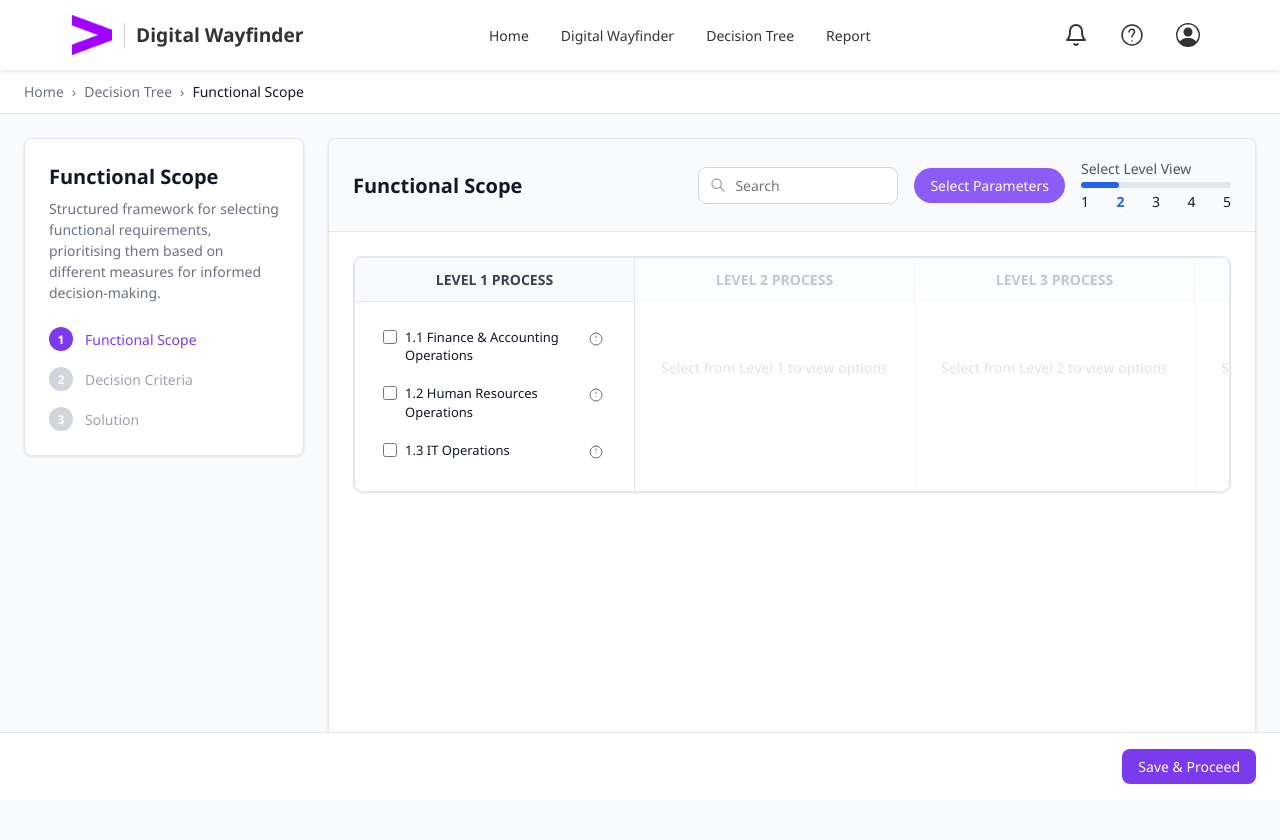
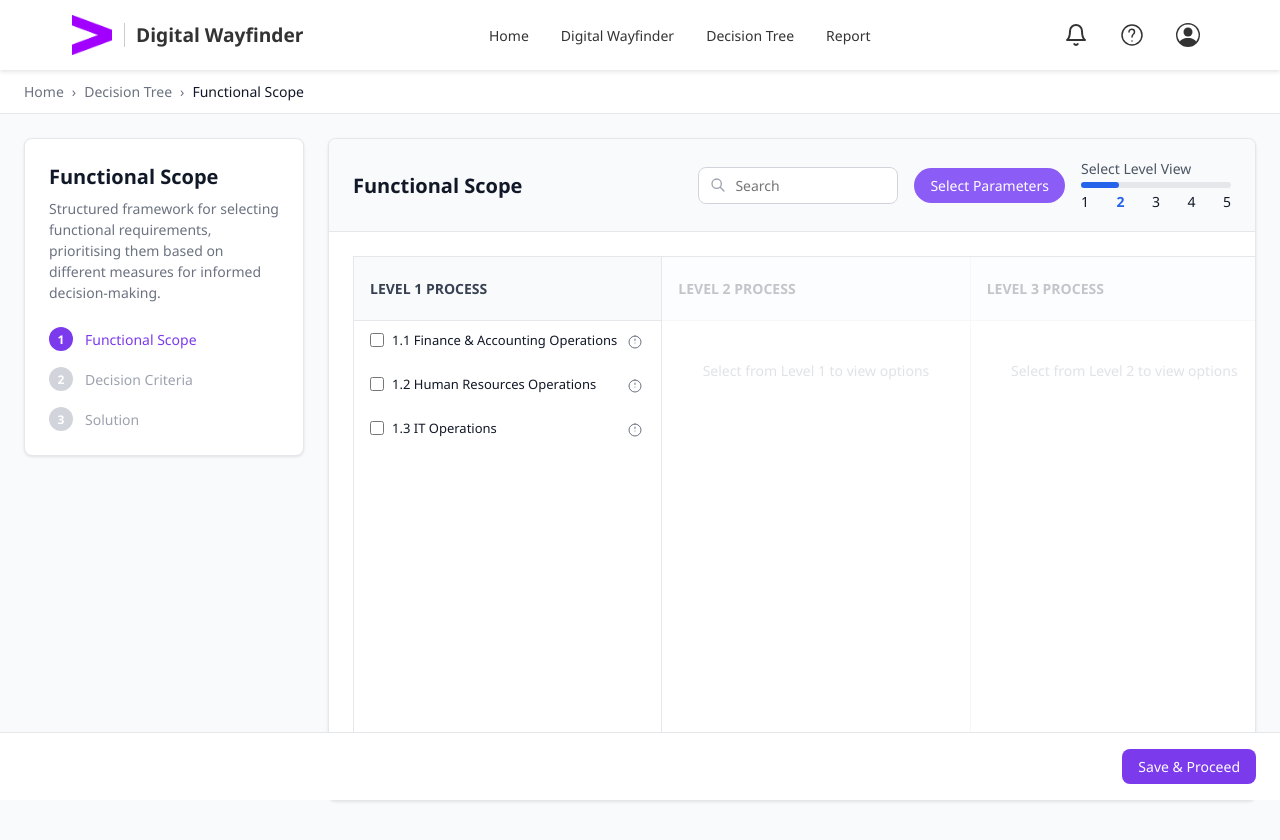
Before and after one commit to sagar6603/DigitalWayFinderFE, a React (Create React App) app: page /decision-tree/functional-scope in a window 1280 px wide. Shown: the top 840 px of the page. Built offline with nearby package versions, Linux system fonts and the light colour scheme.

Commit message:
added pop-up and design issues fix

```diff
--- a/src/pages/DecisionTree/FunctionalScope.js
+++ b/src/pages/DecisionTree/FunctionalScope.js
@@ -209,6 +209,7 @@ const FunctionalScope = () => {
     console.log('Info clicked for:', item);
   };
 
+  // Update renderLevelColumn for flat look and proper dividers
   const renderLevelColumn = (level, idx, totalColumns = 5) => {
     const levelItems = getLevelItems(level);
     const levelKey = `l${level}`;
@@ -218,42 +219,44 @@ const FunctionalScope = () => {
       <div
         key={level}
         style={{
-          flex: '1',
-          minWidth: '280px',
-          maxWidth: '300px',
+          flex: '1 1 0',
+          minWidth: 0,
+          maxWidth: 'none',
           backgroundColor: 'white',
-          borderRadius: '0',
-          overflow: 'hidden',
+          borderRight: idx < totalColumns - 1 ? '1px solid #e5e7eb' : 'none',
+          display: 'flex',
+          flexDirection: 'column',
           opacity: isLevelActive ? 1 : 0.3,
           transition: 'opacity 0.2s',
-          borderRight: idx < totalColumns - 1 ? '1px solid #e5e7eb' : 'none', // column divider
-          display: 'flex',
-          flexDirection: 'column',
         }}
       >
-
         {/* Level Header */}
         <div style={{
           backgroundColor: '#f8fafc',
           padding: '12px 16px',
-          borderBottom: '1px solid #e5e7eb'
+          borderBottom: '1px solid #e5e7eb',
+          textAlign: 'left', // changed from center to left
+          minHeight: '64px',
+          display: 'flex',
+          flexDirection: 'column',
+          justifyContent: 'center',
+          alignItems: 'flex-start', // changed from center to flex-start
         }}>
           <h3 style={{
             fontSize: '14px',
-            fontWeight: '600',
+            fontWeight: 600,
             color: '#374151',
             margin: 0,
-            textAlign: 'center'
+            textAlign: 'left', // ensure left alignment
           }}>
             LEVEL {level} PROCESS
           </h3>
-          {/* Show selection count */}
           {selectedPath[levelKey] && selectedPath[levelKey].length > 0 && (
             <div style={{
-              textAlign: 'center',
               fontSize: '12px',
               color: '#7c3aed',
-              marginTop: '4px'
+              marginTop: '4px',
+              textAlign: 'left', // ensure left alignment
             }}>
               {selectedPath[levelKey].length} selected
             </div>
@@ -262,17 +265,17 @@ const FunctionalScope = () => {
 
         {/* Level Content */}
         <div style={{
-          padding: '16px',
+          padding: 0,
           maxHeight: '500px',
           overflowY: 'auto',
-          flex: 1
+          flex: 1,
         }}>
           {!isLevelActive ? (
             <div style={{
               textAlign: 'center',
               padding: '40px 0',
               color: '#9ca3af',
-              fontSize: '14px'
+              fontSize: '14px',
             }}>
               Select from Level {level - 1} to view options
             </div>
@@ -285,7 +288,7 @@ const FunctionalScope = () => {
                 border: '2px solid #e5e7eb',
                 borderTop: '2px solid #7c3aed',
                 borderRadius: '50%',
-                animation: 'spin 1s linear infinite'
+                animation: 'spin 1s linear infinite',
               }}></div>
               <p style={{ marginTop: '8px', color: '#6b7280', fontSize: '12px' }}>Loading...</p>
             </div>
@@ -295,9 +298,9 @@ const FunctionalScope = () => {
               border: '1px solid #fecaca',
               borderRadius: '4px',
               padding: '12px',
-              fontSize: '12px'
+              fontSize: '12px',
             }}>
-              <div style={{ color: '#dc2626', fontWeight: '500' }}>Error</div>
+              <div style={{ color: '#dc2626', fontWeight: 500 }}>Error</div>
               <div style={{ color: '#dc2626', marginTop: '4px' }}>
                 {error}
               </div>
@@ -307,12 +310,12 @@ const FunctionalScope = () => {
               textAlign: 'center',
               padding: '40px 0',
               color: '#6b7280',
-              fontSize: '14px'
+              fontSize: '14px',
             }}>
               No items available
             </div>
           ) : (
-            <div style={{ display: 'flex', flexDirection: 'column', gap: '0' }}>
+            <div style={{ display: 'flex', flexDirection: 'column', gap: 0 }}>
               {levelItems.map((item, i) => {
                 const isSelected = selectedItems.includes(item.id);
                 const isPathSelected = selectedPath[levelKey] && selectedPath[levelKey].includes(item.name);
@@ -323,11 +326,10 @@ const FunctionalScope = () => {
                       display: 'flex',
                       alignItems: 'flex-start',
                       justifyContent: 'space-between',
-                      padding: '10px 12px',
+                      padding: '10px 16px',
                       backgroundColor: isSelected ? '#f0f9ff' : isPathSelected ? '#faf5ff' : 'white',
                       transition: 'all 0.2s',
-                      borderBottom: (level > 1 && i < levelItems.length - 1) ? '1px solid #e5e7eb' : 'none', // row divider for levels 2-5 only
-                      // Removed border and borderRadius for no individual boxes
+                      borderBottom: (level > 1 && i < levelItems.length - 1) ? '1px solid #e5e7eb' : 'none',
                     }}
                   >
                     <div style={{ display: 'flex', alignItems: 'flex-start', gap: '8px', flex: 1 }}>
@@ -341,16 +343,16 @@ const FunctionalScope = () => {
                           accentColor: '#7c3aed',
                           marginTop: '2px',
                           flexShrink: 0,
-                          cursor: 'pointer'
+                          cursor: 'pointer',
                         }}
                       />
                       <div style={{ flex: 1 }}>
                         <div style={{
-                          fontWeight: isPathSelected ? '600' : '500',
+                          fontWeight: isPathSelected ? 600 : 500,
                           color: isPathSelected ? '#7c3aed' : '#111827',
                           fontSize: '13px',
                           lineHeight: '1.4',
-                          wordBreak: 'break-word'
+                          wordBreak: 'break-word',
                         }}>
                           {level}.{levelItems.indexOf(item) + 1} {item.name}
                           {isPathSelected && (
@@ -360,7 +362,7 @@ const FunctionalScope = () => {
                               backgroundColor: '#7c3aed',
                               color: 'white',
                               padding: '2px 6px',
-                              borderRadius: '12px'
+                              borderRadius: '12px',
                             }}>
                               Selected
                             </span>
@@ -378,7 +380,7 @@ const FunctionalScope = () => {
                         borderRadius: '2px',
                         color: '#9ca3af',
                         flexShrink: 0,
-                        marginLeft: '8px'
+                        marginLeft: '8px',
                       }}
                       title="More information"
                     >
@@ -392,7 +394,7 @@ const FunctionalScope = () => {
                           width: '16px',
                           height: '16px',
                           color: '#6b7280',
-                          pointerEvents: 'none'
+                          pointerEvents: 'none',
                         }}
                       >
                         <path strokeLinecap="round" strokeLinejoin="round" d="M12 9v2.25M12 15h.01m-.01-10.5a9 9 0 100 18 9 9 0 000-18z" />
@@ -670,19 +672,32 @@ const FunctionalScope = () => {
           </div>
 
           {/* Multi-column layout */}
+          {(() => {
+            // Determine which levels to show
+            const columns = [1, 2, 3];
+            if (selectedPath['l3'] && selectedPath['l3'].length > 0) {
+              columns.push(4);
+            }
+            if (selectedPath['l4'] && selectedPath['l4'].length > 0) {
+              columns.push(5);
+            }
+            return (
               <div style={{
                 display: 'flex',
-            gap: '0',
                 overflowX: 'auto',
-            padding: '0',
+                padding: 0,
                 margin: '24px',
-            border: '2px solid #e5e7eb', // changed to grey border
-            borderRadius: '10px',
+                border: '1px solid #e5e7eb',
+                borderRadius: 0,
                 background: '#fff',
-            boxShadow: '0 1px 3px 0 rgba(0,0,0,0.05)'
+                boxShadow: 'none',
+                minHeight: '520px',
+                width: '100%',
               }}>
-            {[1, 2, 3, 4, 5].map((level, idx, arr) => renderLevelColumn(level, idx, arr.length))}
+                {columns.map((level, idx) => renderLevelColumn(level, idx, columns.length))}
               </div>
+            );
+          })()}
 
         </div>
       </div>
```
Lines whose indentation alone changed are shown as unchanged.
